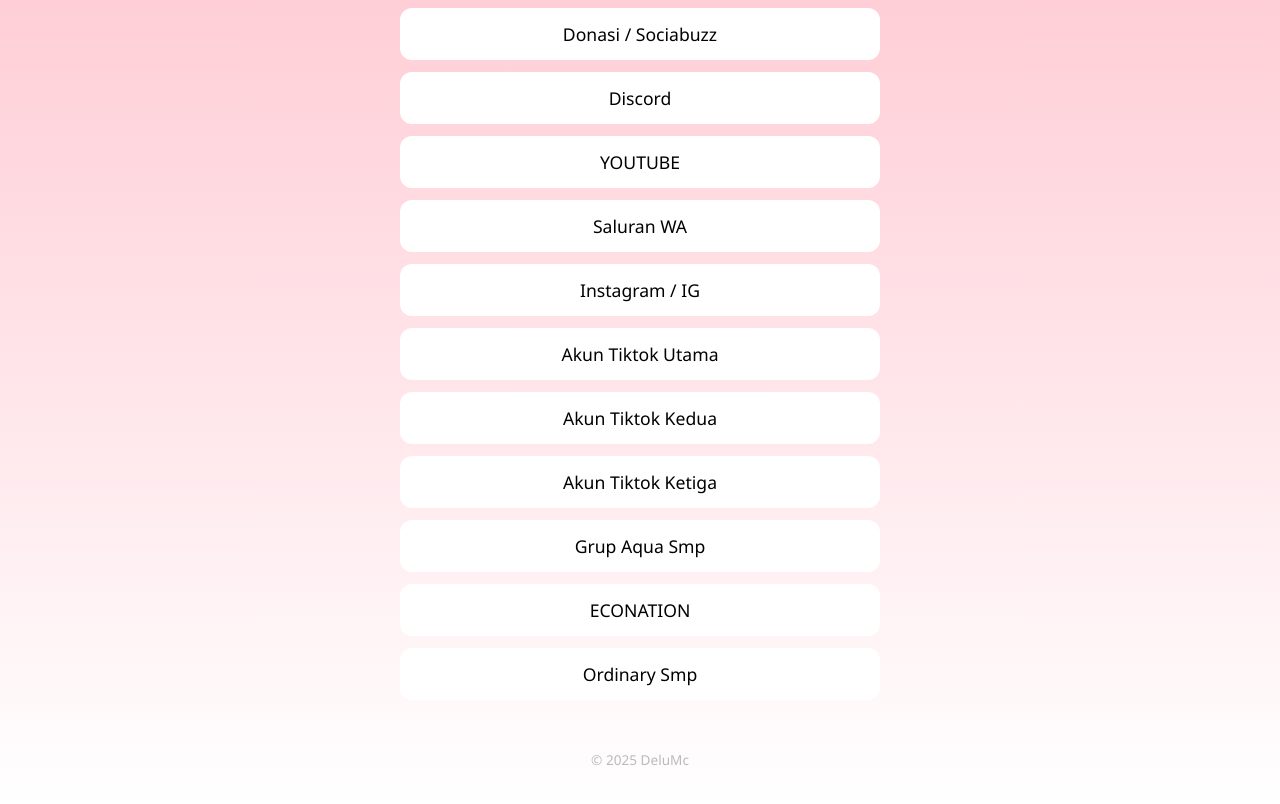
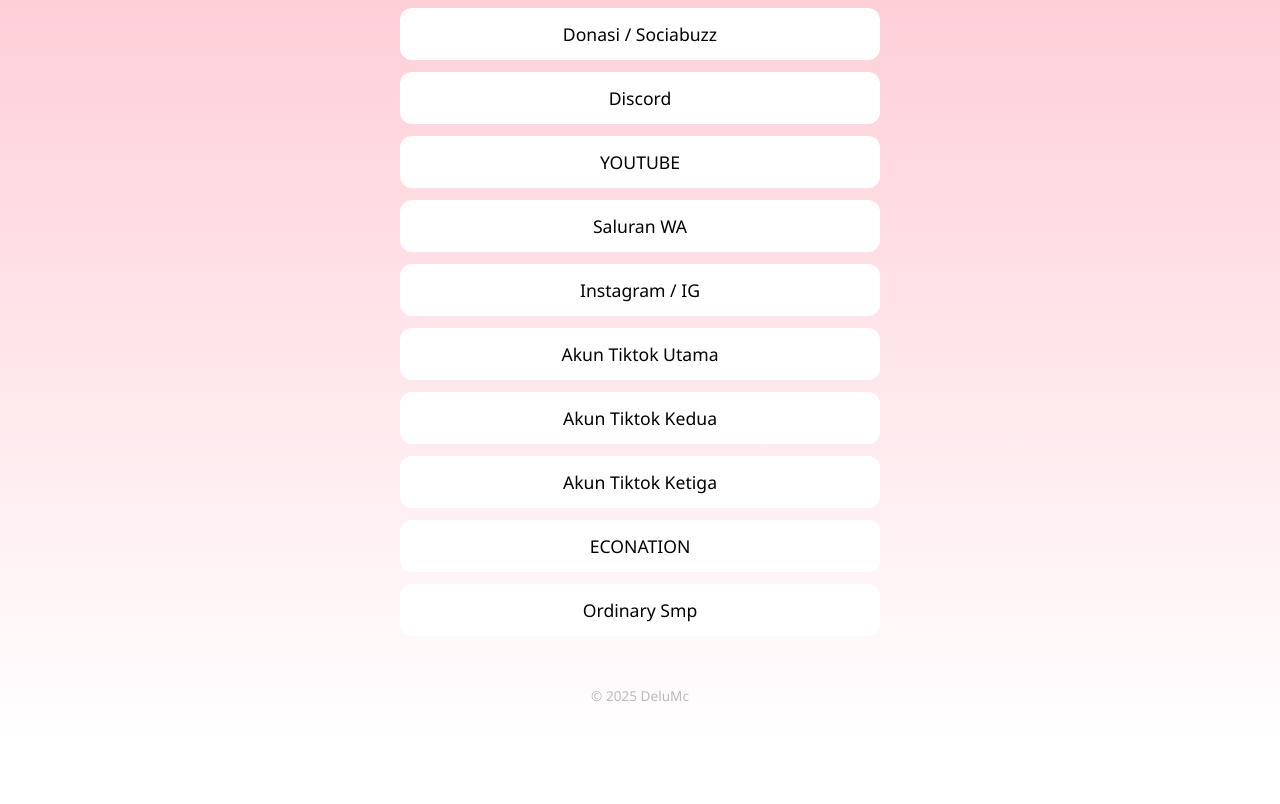
Before and after one commit to DeluuMc/LinkDelu, a plain HTML site: page index.html in a window 1280 px wide. Shown: the part 232-1036 px from the top of the page. After the commit the page ends 977 px from the top, so only its background shows below. Drawn offline with Linux system fonts and the light colour scheme.

Commit message:
index.html

```diff
--- a/index.html
+++ b/index.html
@@ -76,7 +76,6 @@
     <a href="https://www.tiktok.com/@delu25_?_t=ZS-8xQmpnpZEGt&_r=1" class="menu-item">Akun Tiktok Utama</a>
     <a href="https://www.tiktok.com/@zoeyemylie?_t=ZS-8xQn62vUtqp&_r=1" class="menu-item">Akun Tiktok Kedua</a>
     <a href="https://www.tiktok.com/@dellmc3" class="menu-item">Akun Tiktok Ketiga</a>
-    <a href="https://chat.whatsapp.com/Fh1GCUMzH86IBIPWJZiBG4?mode=ac_t" class="menu-item">Grup Aqua Smp</a>
     <a href="https://whatsapp.com/channel/0029Vb6F2iiIiRox7VDH2q1T" class="menu-item">ECONATION</a>
     <a href="https://chat.whatsapp.com/LBirDIF9AKj2VNEi22S2Td" class="menu-item">Ordinary Smp</a>
     <div class="footer">© 2025 DeluMc</div>
```
